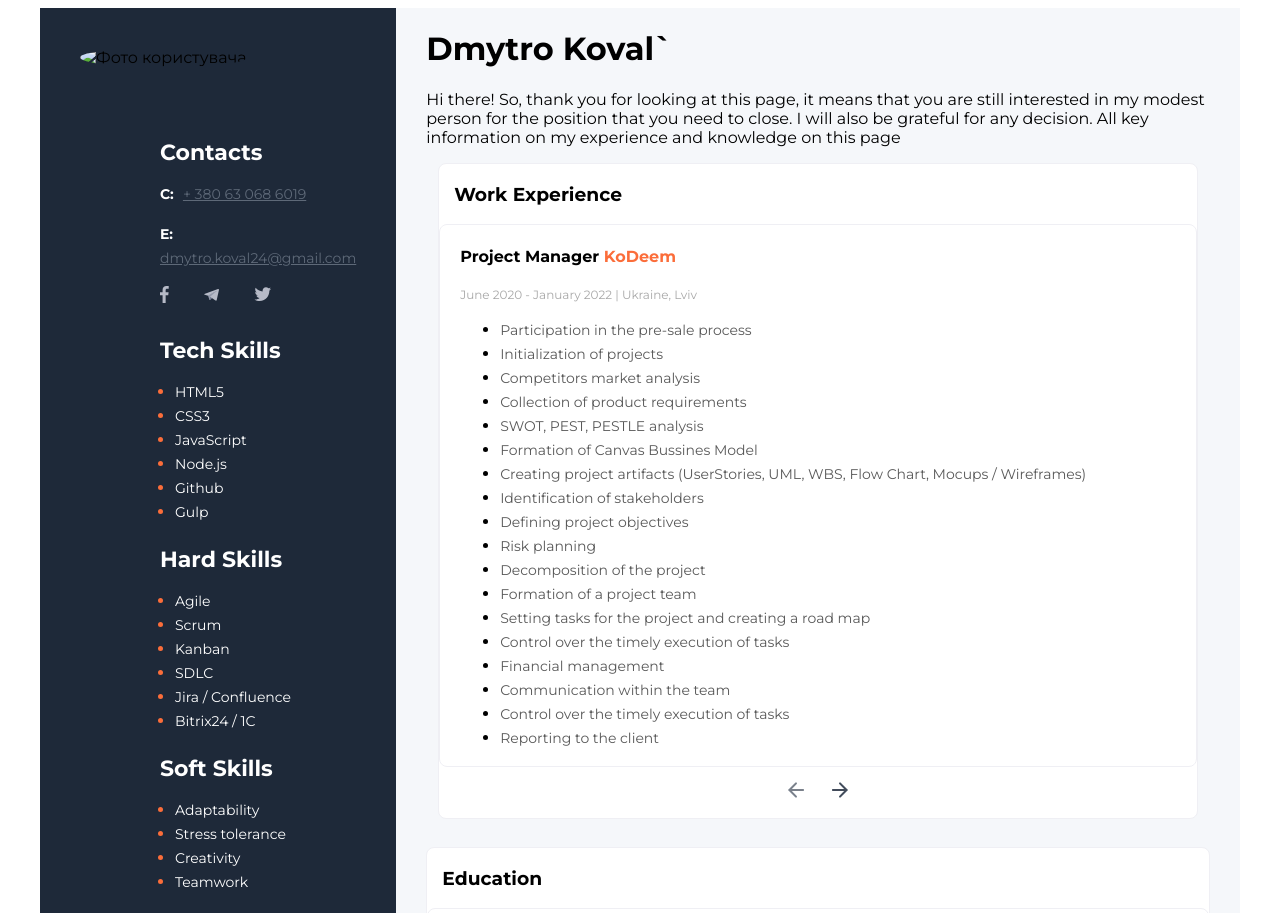
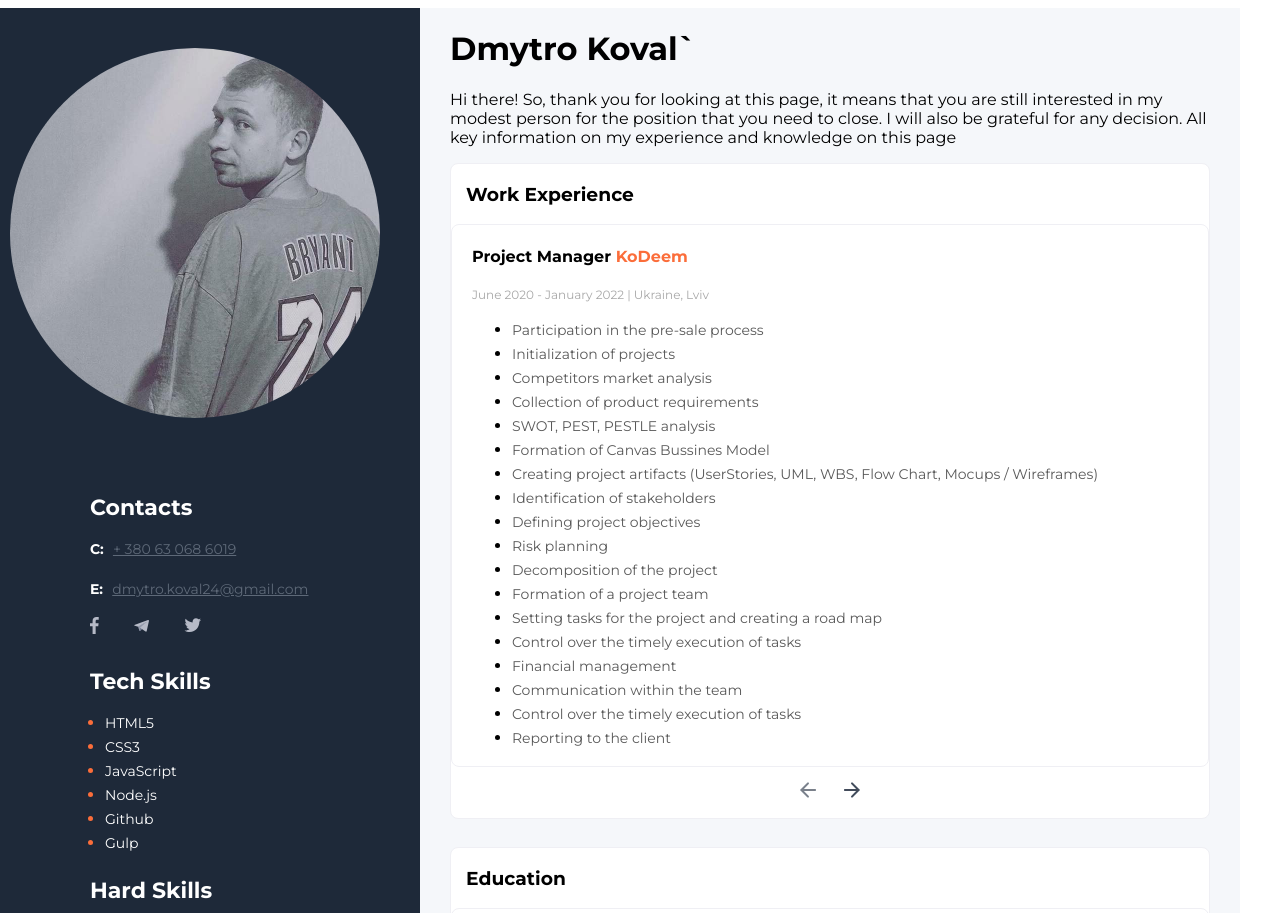
Before and after one commit to DmytroK24/CV, a plain HTML site: page index.html in a window 1280 px wide. Shown: the top 913 px of the page. Drawn offline with Linux system fonts and the light colour scheme; the site is published under a folder, as on GitHub Pages, so addresses that start at the root find nothing.

Commit message:
Update index.html

```diff
--- a/index.html
+++ b/index.html
@@ -177,7 +177,7 @@
        </div>
        <!--SideBar-->
        <aside class="sidebar">
-           <img src="/img/photo.jpg" alt="Фото користувача" class="user_photo">
+           <img src="img/photo.jpg" alt="Фото користувача" class="user_photo">
            <!--Contacts-->
            <div class="contacts">
                <h3 class="sidebar_title">Contacts</h3>
```
